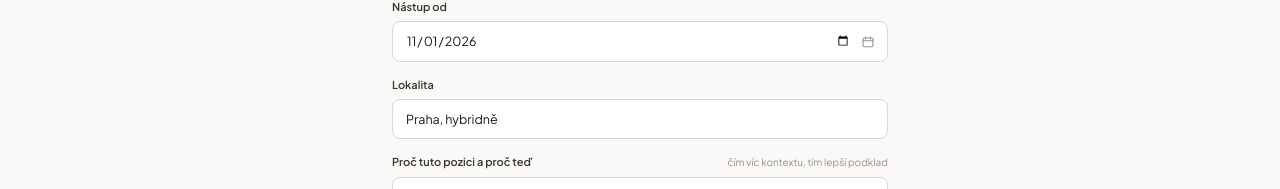
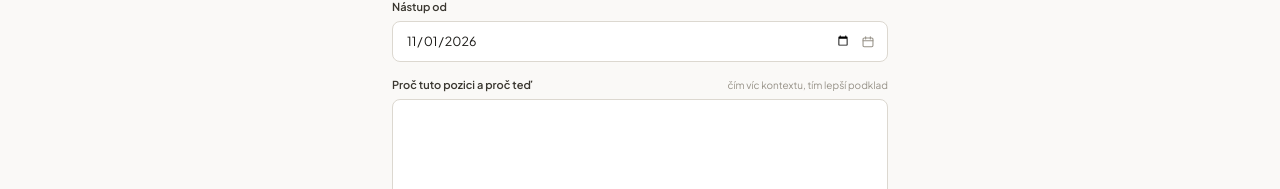
Before and after one commit to marekhozak10/yoursaas, a Next.js app: page /pozadavky/novy in a window 1280 px wide. Shown: the part 370-559 px from the top of the page. Built offline with nearby package versions, Linux system fonts and the light colour scheme; no server answers.

Commit message:
Remove location field from new request form

```diff
--- a/src/app/pozadavky/novy/NewRequestForm.tsx
+++ b/src/app/pozadavky/novy/NewRequestForm.tsx
@@ -108,20 +108,6 @@ export function NewRequestForm({ teams, defaultDate }: Props) {
             {errors.targetStartDate && <FieldError>{errors.targetStartDate}</FieldError>}
           </div>
 
-          {/* Lokalita */}
-          <div>
-            <FieldLabel htmlFor="location">{copy.form.labels.location}</FieldLabel>
-            <div className="mt-1.5">
-              <input
-                id="location"
-                name="location"
-                type="text"
-                defaultValue="Praha, hybridně"
-                className={INPUT_CLS}
-              />
-            </div>
-            {errors.location && <FieldError>{errors.location}</FieldError>}
-          </div>
 
           {/* Zdůvodnění */}
           <div>
```
